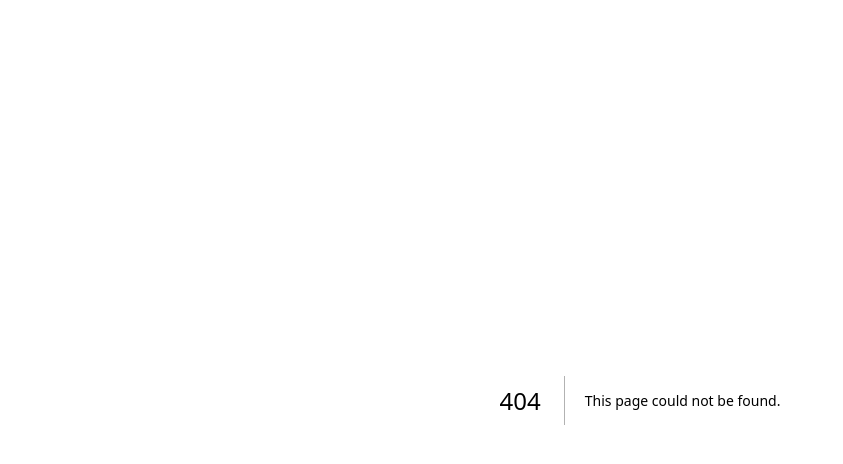
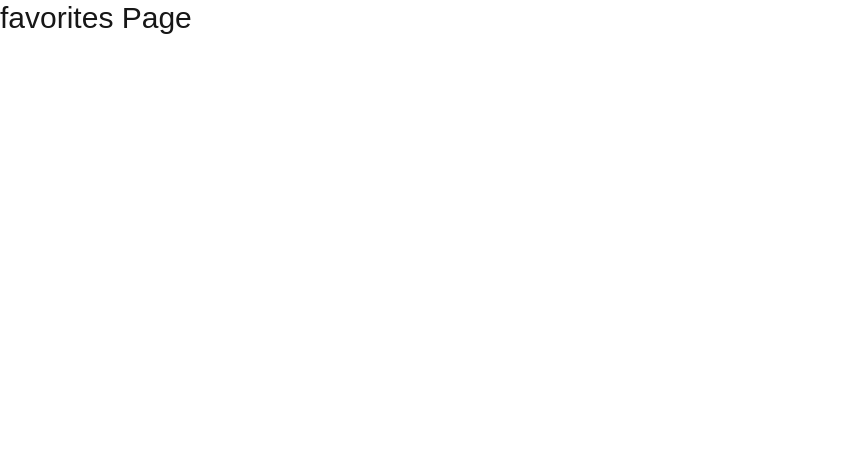
Before and after one commit to z-elghenam/way-home, a Next.js app: page /favorites in a window 1280 px wide. Before the commit this address had no page. Shown: the top 464 px of the page, without its empty margins (0-843 px from the left). Built offline with nearby package versions, Linux system fonts and the light colour scheme.

Commit message:
Add favoritesPage component with basic heading

```diff
--- /dev/null
+++ b/app/favorites/page.tsx
@@ -0,0 +1,4 @@
+function favoritesPage() {
+  return <h1 className="text-3xl">favorites Page</h1>;
+}
+export default favoritesPage;
```
